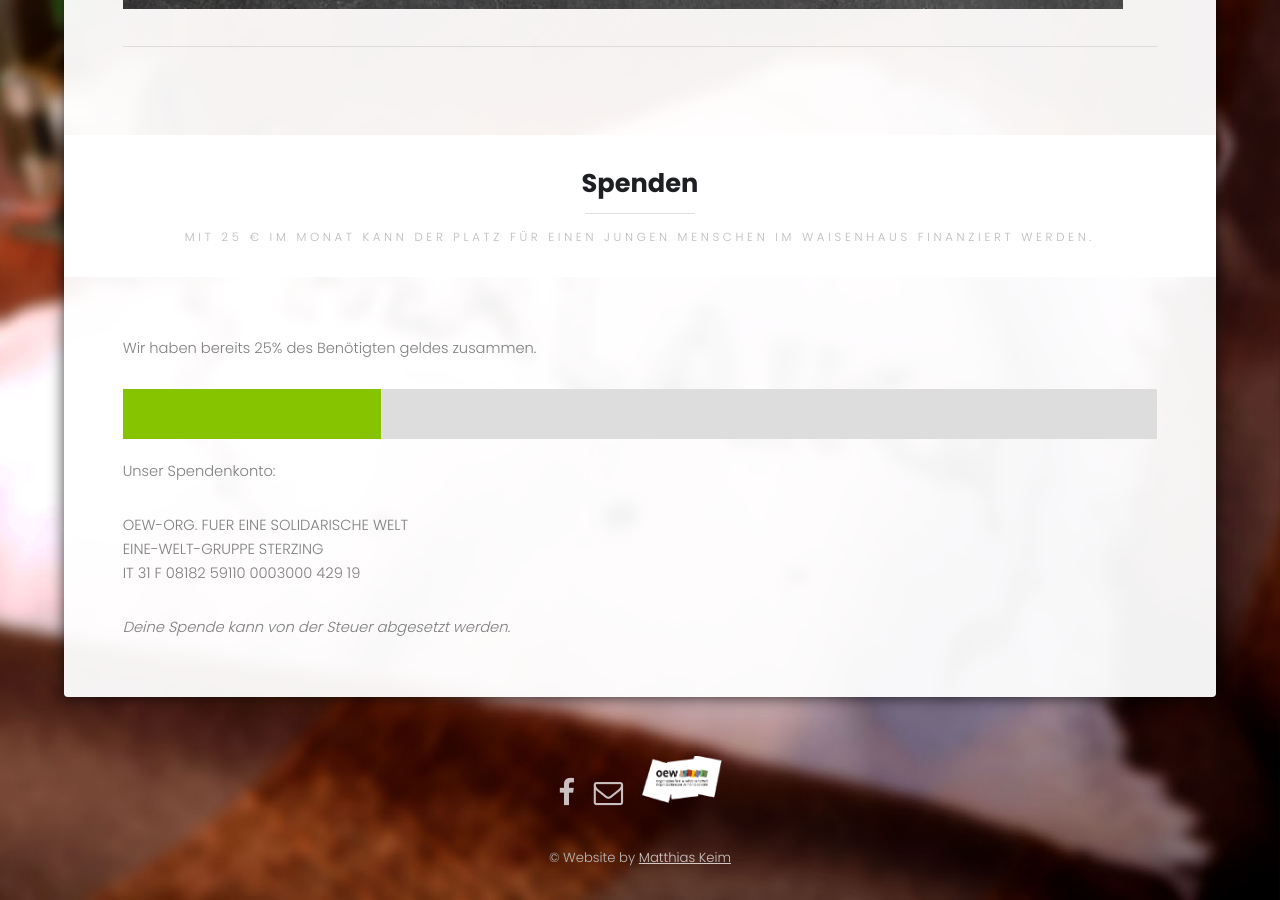
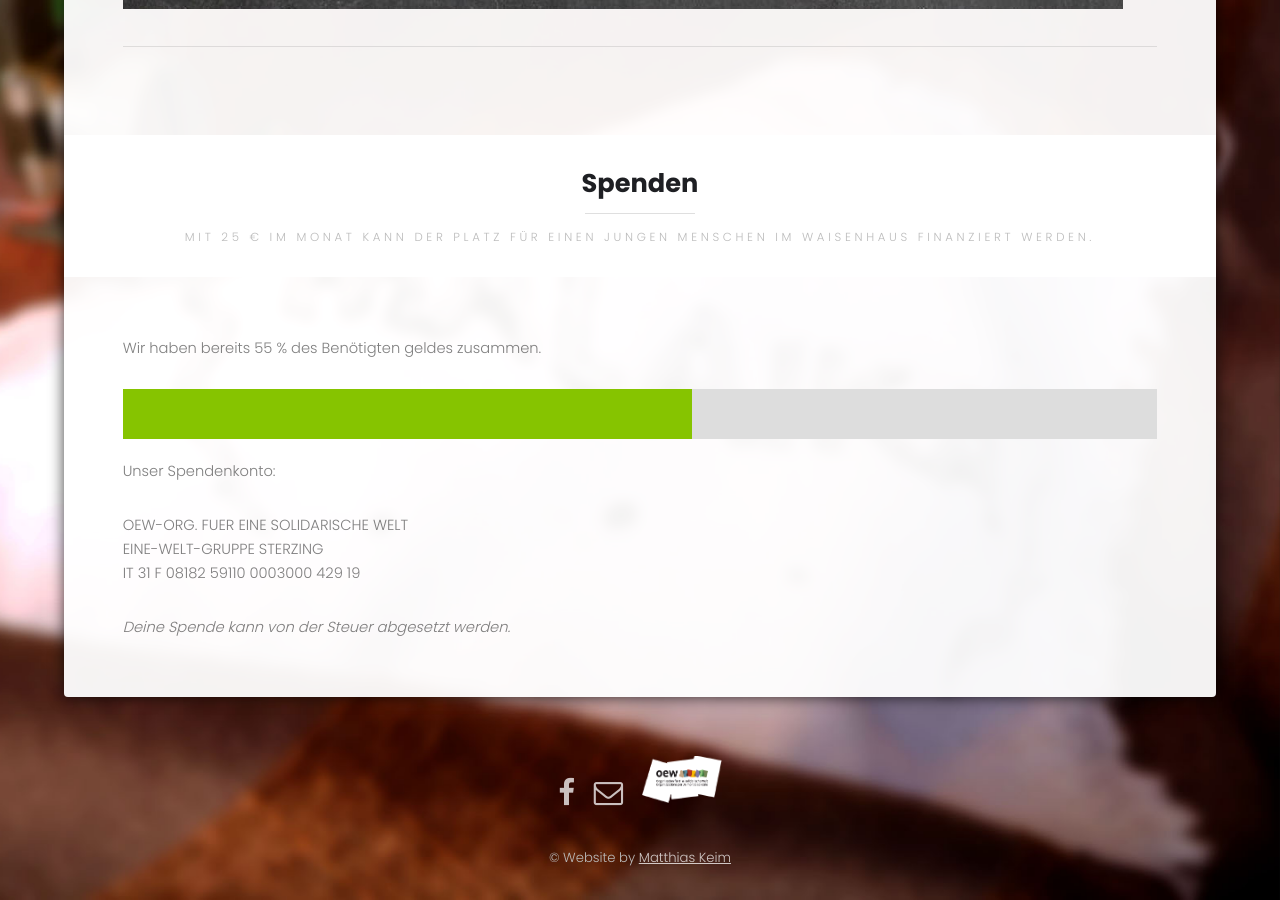
Before and after one commit to mrxder/WebsiteMalaika, a Jekyll site: the page built from index.html, in a window 1280 px wide and 900 px high, scrolled down 3288 px. Built offline with Jekyll 4.4.1, drawn with Linux system fonts in a browser that asks for light colours.

Commit message:
small changes

```diff
--- a/_data/navigation.yml
+++ b/_data/navigation.yml
@@ -1,9 +1,9 @@
 de:
   - name: Home
-    link: /
+    link: ""
     pid: home
   - name: Projekt
-    link: /projekt.html
+    link: projekt.html
     pid: proj
   - name: Kontakt
     link: kontakt.html
--- a/index.html
+++ b/index.html
@@ -58,7 +58,7 @@ lang: de
                 <div class="content">
 
                     <p>{{text.beforeProgressBar}}</p>
-                    <div class="progress-wrap progress" data-progress-percent="25">
+                    <div class="progress-wrap progress" data-progress-percent="55">
                         <div class="progress-bar progress"></div>
                     </div>
 
```
Also changed, not shown: _data/text.yml (+1 -1 lines), _posts/2019-03-27-Bücherflohmarkt.md (+1 -1 lines), _posts/2019-03-27-Kuchenverkauf.md (+1 -1 lines), Gemfile.lock (added), _layouts/default.html (line endings or trailing spaces), assets/img/Buecherflohmarkt_19_web_header.jpg (renamed from assets/img/Bücherflohmarkt_19_web_header_Zeichenfläche.jpg), assets/img/Kuchenverkauf_19_web_header.jpg (renamed from assets/img/Kuchenverkauf_19_web_header_Zeichenfläche 1.jpg).
